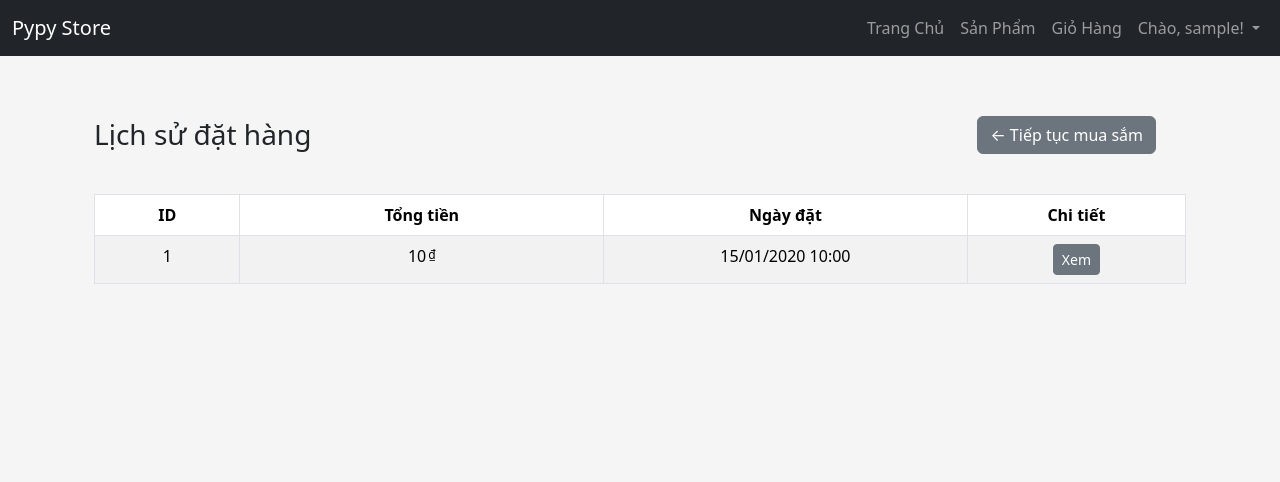
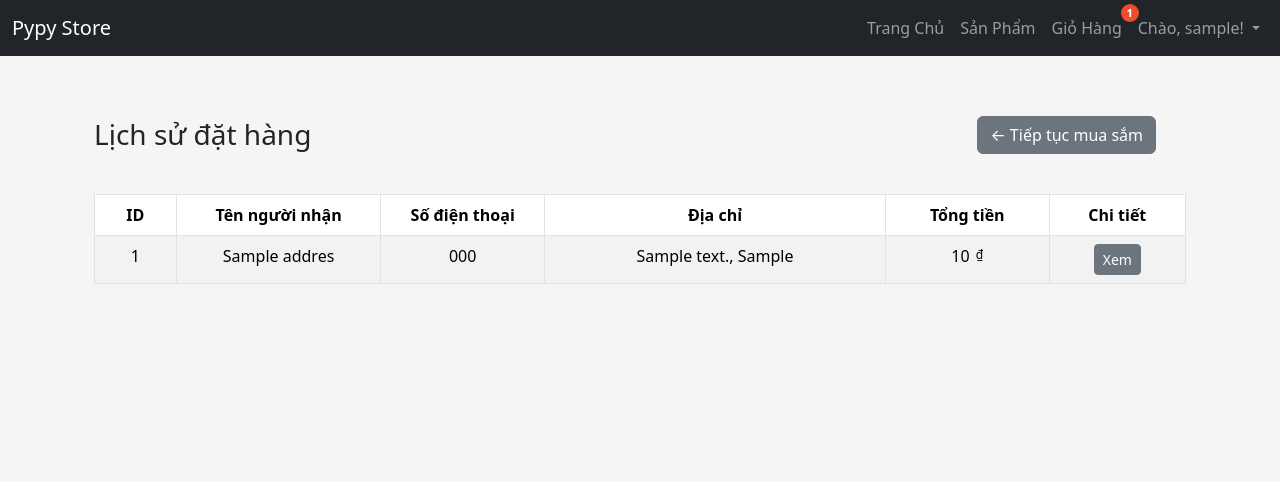
Before and after one commit to BTu-newbiecod/flask-ecommerce-project, a Flask app: page /my-orders in a window 1280 px wide. Shown: the top 482 px of the page. Run offline with Flask 3, Linux system fonts and the light colour scheme; a user stored in the database is signed in; tables that the repository leaves empty hold one stand-in row (values such as "Sample post"); some libraries are stand-ins or nearby versions.

Commit message:
How did we get here?

```diff
--- a/app/templates/base.html
+++ b/app/templates/base.html
@@ -13,6 +13,18 @@
         body {
             padding-top: 60px;
         }
+
+        .navbar-nav .badge.rounded-circle {
+            font-size: 0.7rem;
+            width: 18px;
+            height: 18px;
+            padding: 0;
+            display: flex;
+            align-items: center;
+            justify-content: center;
+            margin-top: 5px;
+        }
+
         .chatbot-toggle {
             position: fixed;
             bottom: 20px;
@@ -145,17 +157,20 @@
                             <a class="nav-link {% if request.endpoint == 'main.index' %}active{% endif %}" href="{{ url_for('main.index') }}">Trang Chủ</a>
                         </li>
                         <li class="nav-item">
-                            <a class="nav-link {% if request.endpoint == 'main.product_list' %}active{% endif %}"
-                            href="{{ url_for('main.product_list') }}">
-                            Sản Phẩm
-                            </a>
+                            <a class="nav-link {% if request.endpoint == 'main.product_list' %}active{% endif %}" href="{{ url_for('main.product_list') }}">Sản Phẩm</a>
                         </li>
 
-                        <!-- thay link gio hang -->
-
                         {% if current_user.is_authenticated %}
-                            <li class="nav-item">
-                                <a class="nav-link" href="{{ url_for('main.cart') }}">Giỏ Hàng</a>
+                        <li class="nav-item position-relative">
+                            <a class="nav-link" href="{{ url_for('main.cart') }}">
+                                Giỏ Hàng
+                                {% set cart_count = current_user.cart_items.count() %}
+                                {% if cart_count > 0 %}
+                                <span class="position-absolute top-0 start-100 translate-middle badge rounded-circle" style="background-color: #ED4D2D">
+                                    {{ cart_count }}
+                                </span>
+                                {% endif %}
+                            </a>
                         </li>
 
                         <li class="nav-item dropdown">
@@ -166,12 +181,12 @@
                                 <li><a class="dropdown-item" href="{{ url_for('main.profile') }}">Hồ sơ</a></li>
                                 {% if current_user.email == "admin@shop.com" %}
                                     <li><hr class="dropdown-divider"></li>
-                                        <li><a class="dropdown-item"  href="{{ url_for('admin.dashboard') }}">Trang quản trị</a></li>
+                                    <li><a class="dropdown-item" href="{{ url_for('admin.dashboard') }}">Trang quản trị</a></li>
                                     <li><hr class="dropdown-divider"></li>
-                                        <li><a class="dropdown-item"  href="{{ url_for('admin.products') }}">Quản lý sản phẩm</a></li>
+                                    <li><a class="dropdown-item" href="{{ url_for('admin.products') }}">Quản lý sản phẩm</a></li>
                                 {% else %}
                                     <li><hr class="dropdown-divider"></li>
-                                        <li><a class="dropdown-item"  href="{{ url_for('main.my_orders') }}">Đơn đặt</a></li>
+                                    <li><a class="dropdown-item" href="{{ url_for('main.my_orders') }}">Đơn đặt</a></li>
                                 {% endif %}
                                 <li><hr class="dropdown-divider"></li>
                                 <li><a class="dropdown-item" href="{{ url_for('auth.logout') }}">Đăng xuất</a></li>
@@ -189,6 +204,7 @@
                         </li>
                         {% endif %}
                     </ul>
+
                 </div>
             </div>
         </nav>
--- a/app/templates/order_history.html
+++ b/app/templates/order_history.html
@@ -15,10 +15,13 @@
       top: -3px;
       margin-left: 2px;
   }
-  .center-text
-  {
+  .center-text {
     text-align: center;
-    width: 250px;
+  }
+  .address-text {
+    text-align: center;
+    white-space: normal;
+    word-wrap: break-word;
   }
 </style>
 {% endblock %}
@@ -33,24 +36,48 @@
     </a>
   </div>
 
-
   {% if orders %}
   <table class="table table-striped table-bordered">
     <thead>
       <tr>
-        <th class="center-text" style="width: 100px;">ID</th>
-        <th class="center-text">Tổng tiền</th>
-        <th class="center-text">Ngày đặt</th>
-        <th class="center-text" style="width: 150px;">Chi tiết</th>
+        <th class="center-text" style="width: 60px;">ID</th>
+        <th class="center-text" style="width: 150px;">Tên người nhận</th>
+        <th class="center-text" style="width: 120px;">Số điện thoại</th>
+        <th class="center-text" style="width: 250px;">Địa chỉ</th>
+        <th class="center-text" style="width: 120px;">Tổng tiền</th>
+        <th class="center-text" style="width: 100px;">Chi tiết</th>
       </tr>
     </thead>
     <tbody>
       {% for order in orders %}
       <tr>
-        <td class="center-text" style="width: 100px;">{{ order.id }}</td>
-        <td class="center-text">{{ "{:,.0f}".format(order.total_amount).replace(",", ".") }}<span class="currency">₫</span></td>
-        <td class="center-text">{{ order.order_date.strftime('%d/%m/%Y %H:%M') }}</td>
-        <td class="center-text" style="width: 150px;">
+        <td class="center-text">{{ order.id }}</td>
+        <td class="center-text">
+          {% if order.shipping_address %}
+            {{ order.shipping_address.recipient_name }}
+          {% else %}
+            Trống
+          {% endif %}
+        </td>
+        <td class="center-text">
+          {% if order.shipping_address %}
+            {{ order.shipping_address.phone_number }}
+          {% else %}
+            Trống
+          {% endif %}
+        </td>
+        <td class="address-text">
+          {% if order.shipping_address %}
+            {{ order.shipping_address.street_address }}, {{ order.shipping_address.city }}
+          {% else %}
+            Trống
+          {% endif %}
+        </td>
+        <td class="center-text">
+          {{ "{:,.0f}".format(order.total_amount).replace(",", ".") }}
+          <span class="currency">₫</span>
+        </td>
+        <td class="center-text">
           <a href="{{ url_for('main.my_order_form', order_id=order.id) }}" class="btn btn-sm btn-secondary">
             Xem
           </a>
```
Also changed, not shown: app/templates/my_order_form.html (+22 -6 lines). Lines whose indentation alone changed are shown as unchanged.
